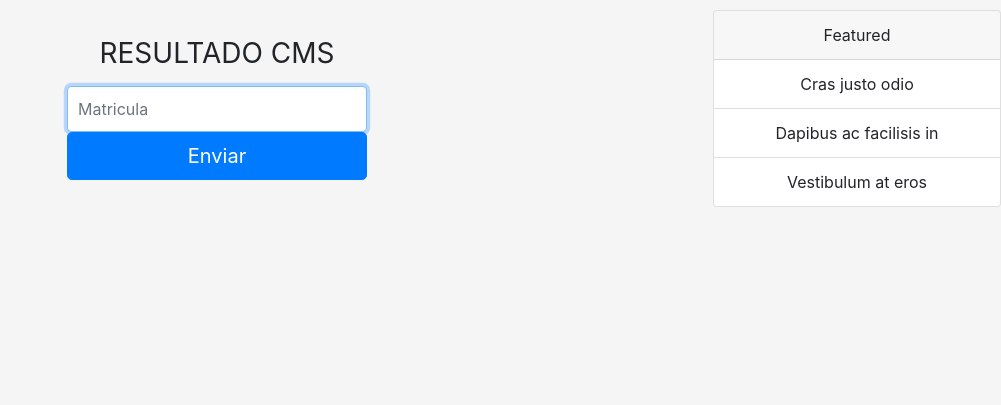
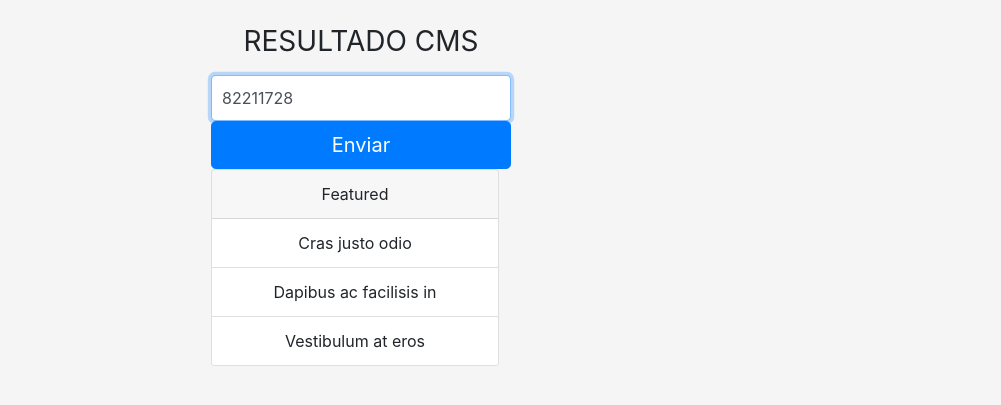
Before and after one commit to mariojp/mariojp.github.io, a Jekyll site: the page cms/colocacao.html, which Jekyll copies as it is, in a window 1280 px wide. Shown: the top 405 px of the page, without its empty margins (279-1280 px from the left). Built offline with Jekyll 4.4.1, drawn with Linux system fonts in a browser that asks for light colours; nearby versions of some CDN libraries.

Commit message:
Update colocacao.html

```diff
--- a/cms/colocacao.html
+++ b/cms/colocacao.html
@@ -86,11 +86,10 @@ body {
     <form class="form-signin">
   <h1 class="h3 mb-3 font-weight-normal">RESULTADO CMS</h1>
   <label for="matricula" class="sr-only">Matricula</label>
-  <input type="text" id="matricula" class="form-control" placeholder="Matricula" required autofocus>
+  <input type="text" id="matricula" class="form-control" placeholder="Matricula" value="82211728" required autofocus>
   <button id="enviar" onclick="resultado()" class="btn btn-lg btn-primary btn-block" type="button">Enviar</button>
-</form>
 
-    <div class="card" style="width: 18rem;">
+  <div class="card" style="width: 18rem;">
   <div class="card-header">
     Featured
   </div>
@@ -100,6 +99,9 @@ body {
     <li class="list-group-item">Vestibulum at eros</li>
   </ul>
 </div>
+</form>
+
+
 
 
 
```
Also changed, not shown: other parts of cms/colocacao.html (+2 -1 lines).
